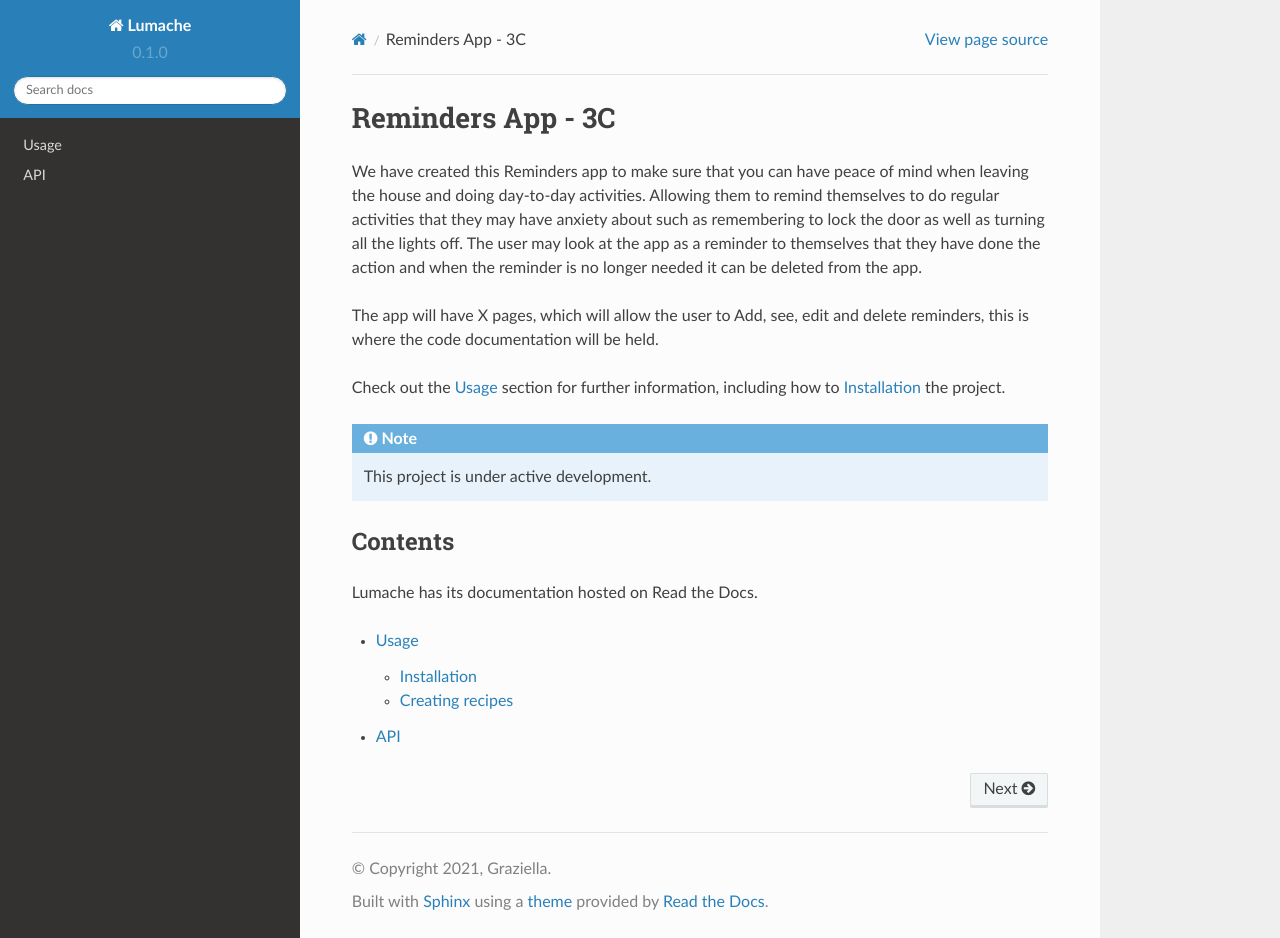
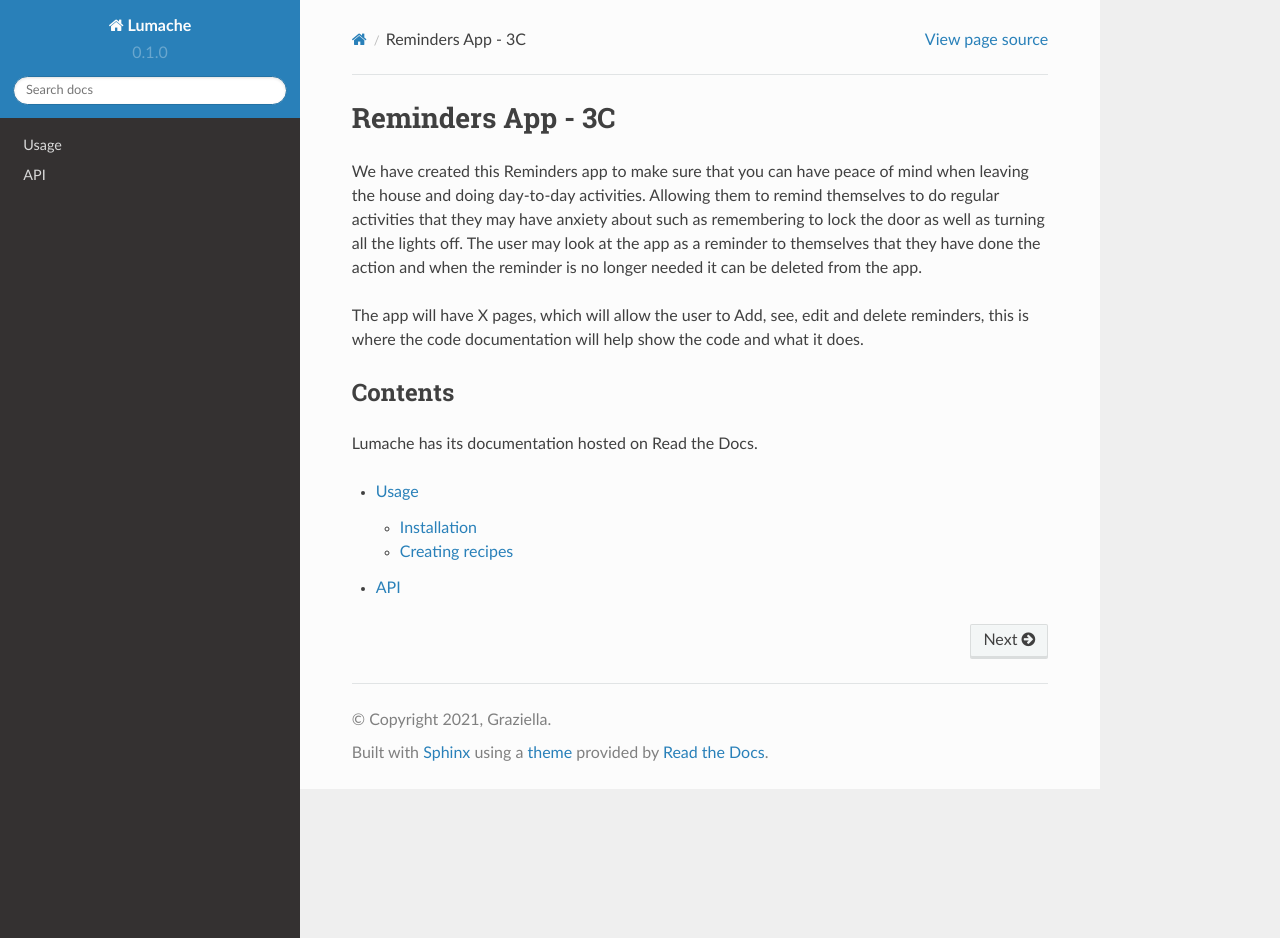
Before and after one commit to SE-sustainability/Project_code, a Sphinx documentation site: the page built from docs/source/index.rst, in a window 1280 px wide and 938 px high. Built offline with Sphinx 7.4.7 and the Read the Docs theme 2.0.0, drawn with Linux system fonts in a browser that asks for light colours.

Commit message:
Update index.rst

```diff
--- a/docs/source/index.rst
+++ b/docs/source/index.rst
@@ -2,15 +2,7 @@ Reminders App - 3C
 ===================================
 We have created this Reminders app to make sure that you can have peace of mind when leaving the house and doing day-to-day activities. Allowing them to remind themselves to do regular activities that they may have anxiety about such as remembering to lock the door as well as turning all the lights off. The user may look at the app as a reminder to themselves that they have done the action and when the reminder is no longer needed it can be deleted from the app.
 
-The app will have X pages, which will allow the user to Add, see, edit and delete reminders, this is where the code documentation will be held.
-
-
-Check out the :doc:`usage` section for further information, including
-how to :ref:`installation` the project.
-
-.. note::
-
-   This project is under active development.
+The app will have X pages, which will allow the user to Add, see, edit and delete reminders, this is where the code documentation will help show the code and what it does.
 
 Contents
 --------
```
